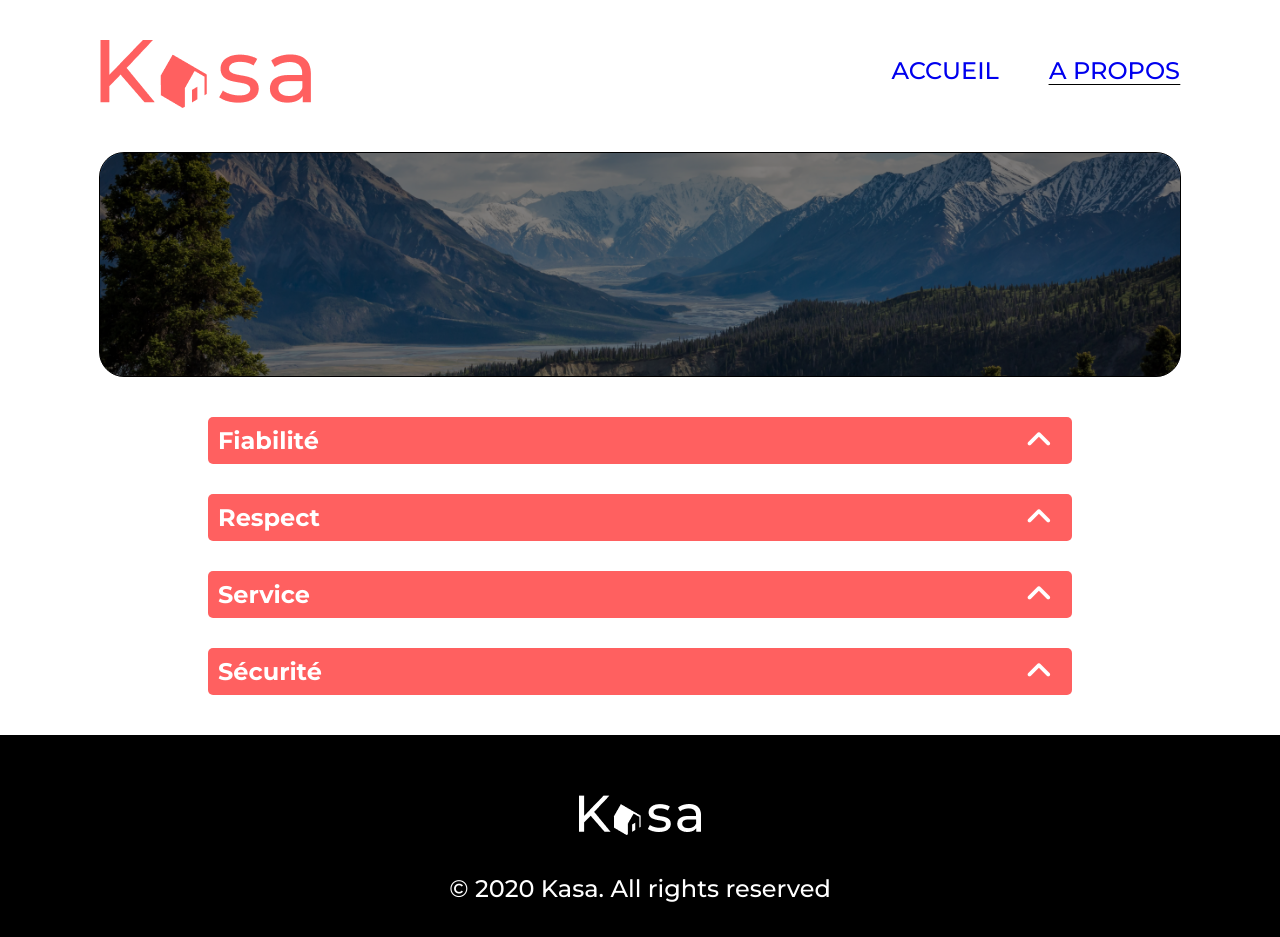
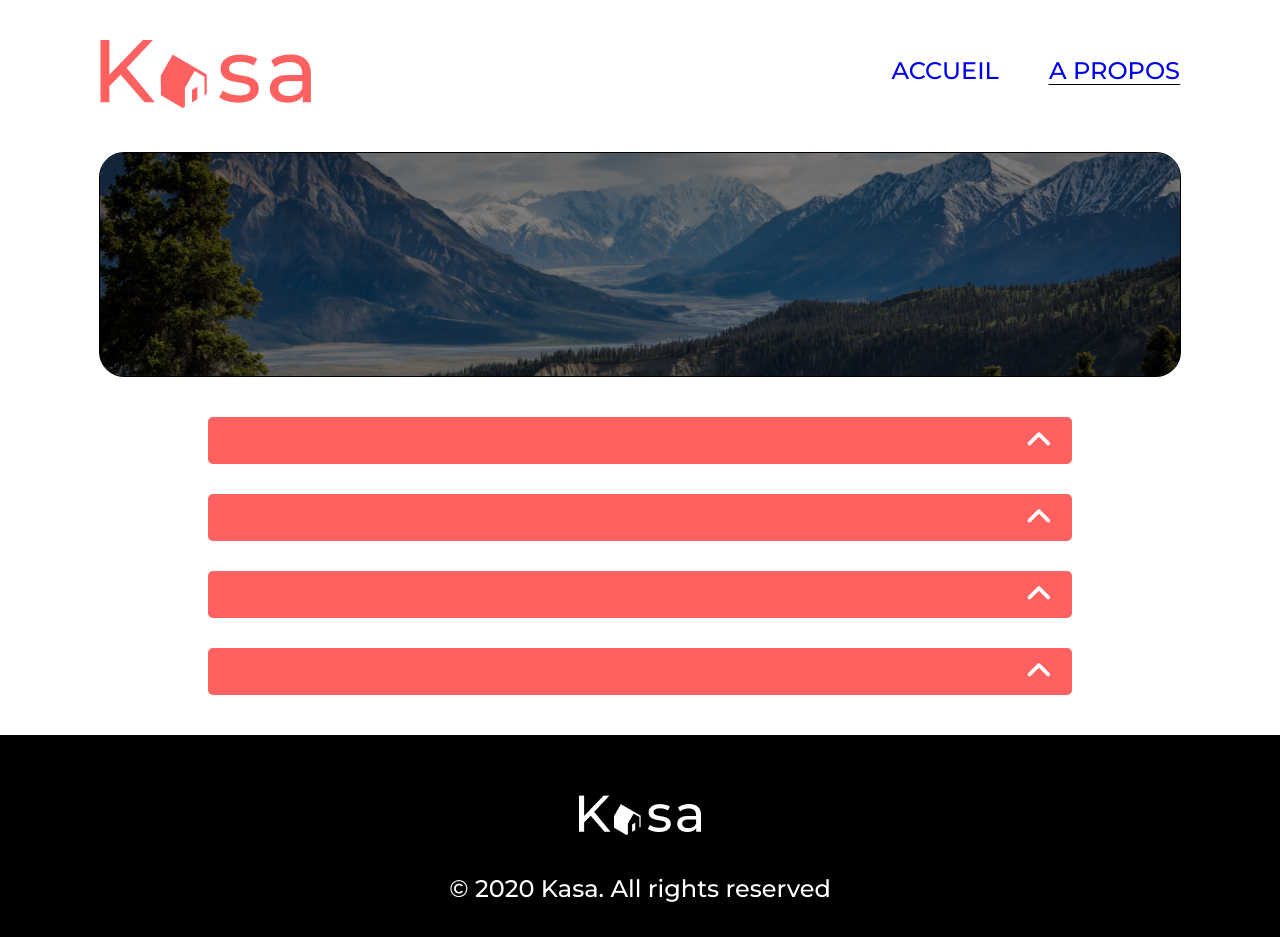
Before and after one commit to mastervr99/kasa, a React (Create React App) app: page /about in a window 1280 px wide. Built offline with nearby package versions, Linux system fonts and the light colour scheme.

Commit message:
feat : component collapse

```diff
--- a/src/components/collapse/collapse.jsx
+++ b/src/components/collapse/collapse.jsx
@@ -1,10 +1,26 @@
-import './collapse.scss'
+import './collapse.scss';
+import { useState } from 'react';
 
-function Collapse({text}) {
-    return <div className='collapse'>
+function Collapse({ title, text }) {
+    const [isOpen, setIsOpen] = useState(false);
+
+    const toggleCollapse = () => {
+        setIsOpen(!isOpen);
+    };
+
+    return (
+        <div className='collapse'>
+            <div className='collapse_title'>
+                <h2>{title}</h2>
+                <span className={`arrow ${isOpen ? 'open' : ''}`} onClick={toggleCollapse}>
+                    <i className="fa-solid fa-angle-up"></i>
+                </span>
+            </div>
+            {isOpen && <div className='collapse_content'>
                 <p>{text}</p>
-                <span class="arrow"><i class="fa-solid fa-angle-up"></i></span>
-           </div>
+            </div>}
+        </div>
+    );
 }
 
-export default Collapse
+export default Collapse;
--- a/src/components/collapse/collapse.scss
+++ b/src/components/collapse/collapse.scss
@@ -1,10 +1,16 @@
 .collapse {
+    display: flex;
+    flex-direction: column;
+
+    .collapse_title {
         display: flex;
         background-color: #FF6060;
         color: white;
         border-radius: 5px;
         justify-content: space-between;
-    p {
+        align-items: center;
+
+        h2 {
             font-weight: 700;
             font-size: 24px;
             margin: 5px 10px;
@@ -12,22 +18,34 @@
             align-items: center;
         }
 
-    span {
+        .arrow {
             margin: 5px 10px;
             font-size: 30px;
             margin-right: 20px;
+            transition: transform 0.3s ease;
+            cursor: pointer;
+        }
+
+        .arrow.open {
+            transform: rotate(180deg);
+        }
+
+    }
+
+    .collapse_content {
+        padding-right: 20px;
+        padding-left: 20px;
+        background-color: #FAFAFA;
     }
 }
 
 @media (max-width: 789px) {
-
     .collapse {
-
-        p {
+        h2 {
             font-size: 13px;
         }
 
-        span {
+        .arrow {
             margin: 0 8px;
             font-size: 20px;
         }
```
Lines whose indentation alone changed are shown as unchanged.
